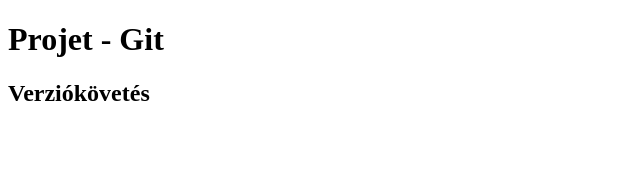
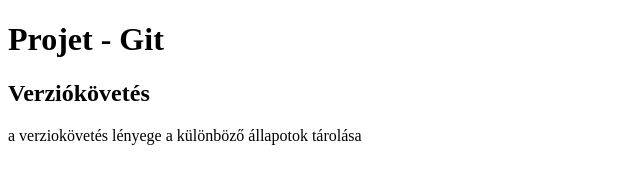
Before and after one commit to kukkerszoper2000/projekt, a plain HTML site: page index.html in a window 1280 px wide. Shown: the whole page, without its empty margins (0-640 px from the left). Drawn offline with Linux system fonts and the light colour scheme.

Commit message:
definiálás

```diff
--- a/index.html
+++ b/index.html
@@ -12,7 +12,7 @@
 <main>
  <article>
       <h2>Verziókövetés</h2>
-      <p></p>
+      <p> a verziokövetés lényege a különböző állapotok tárolása</p>
  </article>
 </main>
 
```
